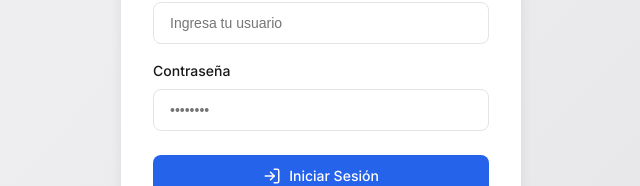
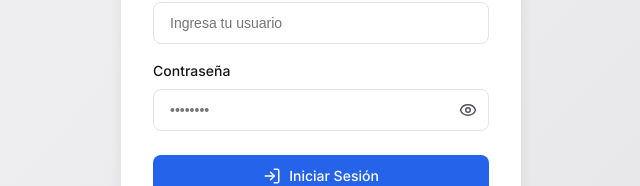
Before and after one commit to cristoferrodriguez610-ux/Inventario-sabatus, a Next.js app: page / in a window 1280 px wide. Shown: the part 392-578 px from the top of the page, without its empty margins (319-959 px from the left). Built offline with nearby package versions, Linux system fonts and the light colour scheme.

Commit message:
feat: add show password toggle to login

```diff
--- a/src/app/page.tsx
+++ b/src/app/page.tsx
@@ -1,13 +1,14 @@
 "use client";
 
 import { useState } from "react";
-import { LogIn, Package } from "lucide-react";
+import { LogIn, Package, Eye, EyeOff } from "lucide-react";
 import styles from "./page.module.css";
 import { useRouter } from "next/navigation";
 
 export default function Login() {
   const [username, setUsername] = useState("");
   const [password, setPassword] = useState("");
+  const [showPassword, setShowPassword] = useState(false);
   const [error, setError] = useState("");
   const [isLoading, setIsLoading] = useState(false);
   const router = useRouter();
@@ -87,15 +88,37 @@
             <label htmlFor="password" className={styles.label}>
               Contraseña
             </label>
+            <div style={{ position: 'relative' }}>
               <input
                 id="password"
-              type="password"
+                type={showPassword ? "text" : "password"}
                 value={password}
                 onChange={(e) => setPassword(e.target.value)}
                 className="input"
                 placeholder="••••••••"
                 required
+                style={{ paddingRight: '2.5rem' }}
               />
+              <button
+                type="button"
+                onClick={() => setShowPassword(!showPassword)}
+                style={{
+                  position: 'absolute',
+                  right: '0.75rem',
+                  top: '50%',
+                  transform: 'translateY(-50%)',
+                  background: 'none',
+                  border: 'none',
+                  color: 'var(--text-secondary)',
+                  cursor: 'pointer',
+                  display: 'flex',
+                  alignItems: 'center',
+                  justifyContent: 'center'
+                }}
+              >
+                {showPassword ? <EyeOff size={18} /> : <Eye size={18} />}
+              </button>
+            </div>
           </div>
 
           {error && <p className={styles.error}>{error}</p>}
```
Lines whose indentation alone changed are shown as unchanged.
